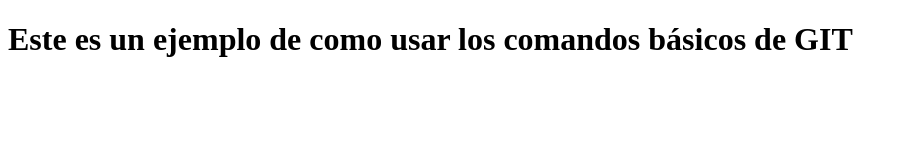
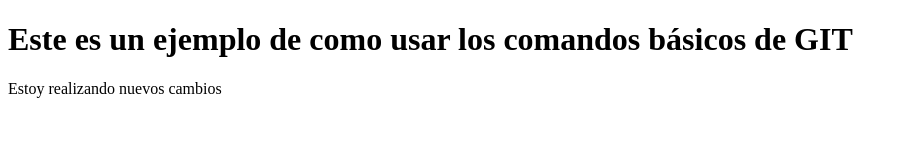
Before and after one commit to andremunive/clase_git, a plain HTML site: page index.html in a window 1280 px wide. Shown: the whole page, without its empty margins (0-908 px from the left). Drawn offline with Linux system fonts and the light colour scheme.

Commit message:
nuevo parrafo

```diff
--- a/index.html
+++ b/index.html
@@ -8,5 +8,6 @@
   </head>
   <body>
     <h1>Este es un ejemplo de como usar los comandos básicos de GIT</h1>
+    <p>Estoy realizando nuevos cambios</p>
   </body>
 </html>
```
